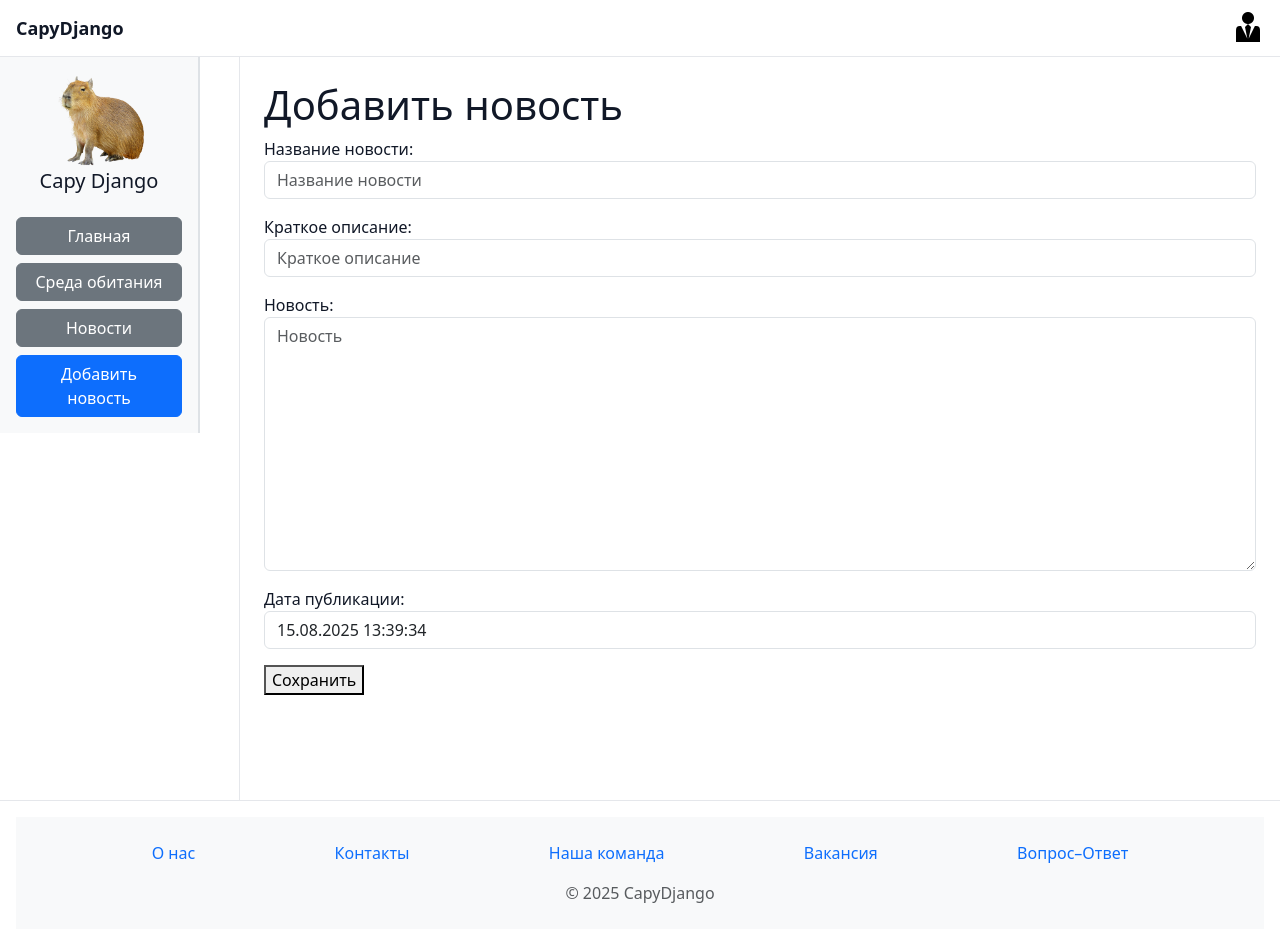
After one commit to SergeyTatarintcev/Dj_lessons, a Django app: page /news/create_news/ in a window 1280 px wide. The commit adds this page. Run offline with Django 5.2, Linux system fonts and the light colour scheme; a user stored in the database is signed in.

Commit message:
Вроде доделал

```diff
--- a/zerocod/main/templates/main/layout.html
+++ b/zerocod/main/templates/main/layout.html
@@ -5,26 +5,106 @@
   <meta charset="utf-8">
   <meta name="viewport" content="width=device-width, initial-scale=1">
   <title>{% block title %}CapyDjango{% endblock %}</title>
-  <link
-    href="https://cdn.jsdelivr.net/npm/bootstrap@5.3.2/dist/css/bootstrap.min.css"
-    rel="stylesheet" crossorigin="anonymous">
+
+  {# Бутстрап можно оставить подключённым — но мы его здесь не используем #}
+  <link href="https://cdn.jsdelivr.net/npm/bootstrap@5.3.2/dist/css/bootstrap.min.css"
+        rel="stylesheet" crossorigin="anonymous">
+
+  <style>
+    :root {
+      --border:#e5e7eb;
+      --bg:#ffffff;
+      --text:#111827;
+      --muted:#6b7280;
+      --brand:#2563eb;
+
+      .inline-logout { display:inline; margin:0; }
+      .linklike {
+          background:none; border:0; padding:0;
+          color:#2563eb; text-decoration:underline;
+          cursor:pointer; font:inherit;
+      }
+      .linklike:hover { opacity:.8; }
+
+    }
+    html, body { height:100%; }
+    body.page { margin:0; background:var(--bg); color:var(--text); }
+
+    /* Шапка */
+    .site-header {
+      position:sticky; top:0; z-index:10;
+      display:flex; align-items:center; gap:16px;
+      padding:12px 16px; border-bottom:1px solid var(--border);
+      background:var(--bg);
+    }
+    .brand {
+      font-weight:700; font-size:18px; text-decoration:none; color:var(--text);
+    }
+    .header-spacer { flex:1; }
+    .avatar-link { display:inline-block; line-height:0; }
+    .avatar {
+      height:32px; width:32px; object-fit:cover; border-radius:8px;
+      transition: transform .15s ease, box-shadow .15s ease, opacity .15s ease;
+    }
+    .avatar-link:hover .avatar { transform: translateY(-1px); box-shadow:0 2px 10px rgba(0,0,0,.08); }
+    .avatar--guest { opacity:.9; }
+
+    /* Основная зона: слева навигация, справа контент */
+    .page-main { display:flex; min-height:calc(100vh - 57px); } /* 57px ≈ высота шапки */
+    .side {
+      width:240px; border-right:1px solid var(--border); background:var(--bg);
+    }
+    .content {
+      flex:1; padding:24px; min-width:0;
+    }
+
+    /* Футер */
+    .site-footer {
+      border-top:1px solid var(--border);
+      padding:16px; text-align:center; color:var(--muted);
+      background:var(--bg);
+    }
+
+    /* Адаптив */
+    @media (max-width: 900px) {
+      .page-main { flex-direction:column; }
+      .side { width:100%; border-right:0; border-bottom:1px solid var(--border); }
+    }
+  </style>
 </head>
-<body>
+<body class="page">
 
-  <body class="d-flex flex-column" style="min-height: 100vh;">
-  {# Верхняя часть: навигация + контент #}
-  <div class="d-flex flex-fill">
-    {% include "main/nav.html" %}
-    <main class="flex-fill p-4">
+  <header class="site-header">
+    <a class="brand" href="{% url 'main:home' %}">CapyDjango</a>
+    <div class="header-spacer"></div>
+
+    {# Иконка кабинет / логин #}
+    {% if request.user.is_authenticated %}
+      <a class="avatar-link" href="{% url 'cabinet' %}" title="Кабинет">
+        <img class="avatar" src="{% static 'main/img/p_25.png' %}" alt="Кабинет">
+      </a>
+    {% else %}
+      <a class="avatar-link" href="{% url 'login' %}?next={{ request.get_full_path|urlencode }}" title="Войти">
+        <img class="avatar avatar--guest" src="{% static 'main/img/p_25.png' %}" alt="Войти">
+      </a>
+    {% endif %}
+  </header>
+
+  <div class="page-main">
+    <aside class="side">
+      {% include "main/nav.html" %}
+    </aside>
+
+    <main class="content">
       {% block content %}{% endblock %}
     </main>
   </div>
 
-  {# Футер «прилипнет» к низу, если контента мало #}
-  {% include 'main/footer.html' %}
+  <footer class="site-footer">
+    {% include 'main/footer.html' %}
+  </footer>
 
-  <script
-    src="https://cdn.jsdelivr.net/npm/bootstrap@5.3.2/dist/js/bootstrap.bundle.min.js"
-    crossorigin="anonymous"></script>
+  <script src="https://cdn.jsdelivr.net/npm/bootstrap@5.3.2/dist/js/bootstrap.bundle.min.js"
+          crossorigin="anonymous"></script>
 </body>
 </html>
--- a/zerocod/main/templates/main/nav.html
+++ b/zerocod/main/templates/main/nav.html
@@ -37,5 +37,12 @@
     >
       Новости
     </a>
+    <a
+      href="{% url 'news:add_news' %}"
+      class="btn {% if request.resolver_match.url_name == 'add_news' %}btn-primary{% else %}btn-secondary{% endif %}"
+      role="button"
+    >
+      Добавить новость
+    </a>
   </nav>
 </aside>
--- a/zerocod/news/admin.py
+++ b/zerocod/news/admin.py
@@ -3,7 +3,7 @@ from .models import News_post
 
 @admin.register(News_post)
 class NewsPostAdmin(admin.ModelAdmin):
-    list_display = ('title', 'author', 'pub_date')
-    list_filter = ('author', 'pub_date')
+    list_display = ('title', 'author', 'date')
+    list_filter = ('author', 'date')
     search_fields = ('title', 'short_description', 'text')
     autocomplete_fields = ('author',)
--- /dev/null
+++ b/zerocod/news/forms.py
@@ -0,0 +1,14 @@
+from django import forms
+from django.forms import TextInput, DateTimeInput, Textarea
+from .models import News_post
+
+class NewsForm(forms.ModelForm):
+    class Meta:
+        model = News_post
+        fields = ('title', 'short_description', 'text', 'date')
+        widgets = {
+            'title': TextInput(attrs={'class': 'form-control', 'placeholder': 'Название новости'}),
+            'short_description': TextInput(attrs={'class': 'form-control', 'placeholder': 'Краткое описание'}),
+            'text': Textarea(attrs={'class': 'form-control', 'placeholder': 'Новость'}),
+            'date': DateTimeInput(attrs={'class': 'form-control', 'placeholder': 'Дата публикации'}),
+        }
--- a/zerocod/news/models.py
+++ b/zerocod/news/models.py
@@ -1,11 +1,12 @@
 from django.db import models
 from django.contrib.auth.models import User
+from django.utils import timezone
 
 class News_post(models.Model):
     title = models.CharField(max_length=200, verbose_name='Название новости')
     short_description = models.CharField(max_length=200, verbose_name='Краткое описание')
     text = models.TextField(verbose_name='Новость')
-    pub_date = models.DateTimeField(auto_now_add=True, verbose_name='Дата публикации')
+    date = models.DateTimeField(default=timezone.now, verbose_name='Дата публикации')
 
     author = models.ForeignKey(User, on_delete=models.SET_NULL, null=True, blank=True, verbose_name='Автор', related_name='news_posts')
 
@@ -13,7 +14,7 @@ class News_post(models.Model):
     class Meta:
         verbose_name = 'Новость'
         verbose_name_plural = 'Новости'
-        ordering = ['-pub_date']
+        ordering = ['-date']
 
     def __str__(self):
         return self.title  # <-- берёт текст из поля "Название новости"
--- /dev/null
+++ b/zerocod/news/templates/news/add_new_post.html
@@ -0,0 +1,16 @@
+{% extends 'main/layout.html' %}
+{% block title %}Добавить новость{% endblock %}
+
+{% block content %}
+<h1>Добавить новость</h1>
+
+{% if not request.user.is_authenticated %}
+  <p>Нужно <a href="{% url 'login' %}?next={% url 'news:add_news' %}">войти</a>, чтобы добавить новость.</p>
+{% else %}
+  <form method="post" class="form">
+    {% csrf_token %}
+    {{ form.as_p }}
+    <button type="submit">Сохранить</button>
+  </form>
+{% endif %}
+{% endblock %}
--- a/zerocod/news/urls.py
+++ b/zerocod/news/urls.py
@@ -6,4 +6,5 @@ app_name = 'news'
 
 urlpatterns = [
     path('', views.home,    name='news_home'),
+    path('create_news/', views.create_news, name='add_news'),
 ]
--- a/zerocod/news/views.py
+++ b/zerocod/news/views.py
@@ -1,6 +1,21 @@
-from django.shortcuts import render
+from django.shortcuts import render, redirect
+from django.contrib.auth.decorators import login_required
 from .models import News_post
+from .forms import NewsForm
 
 def home(request):
     items = News_post.objects.all()
     return render(request, 'news/news.html', {'news': items, 'caption': 'CapyDjango'})
+
+@login_required
+def create_news(request):
+    if request.method == 'POST':
+        form = NewsForm(request.POST)
+        if form.is_valid():
+            obj = form.save(commit=False)
+            obj.author = request.user  # автор = текущий пользователь
+            obj.save()
+            return redirect('news:news_home')
+    else:
+        form = NewsForm()
+    return render(request, 'news/add_new_post.html', {'form': form})
--- a/zerocod/zerocod/settings.py
+++ b/zerocod/zerocod/settings.py
@@ -106,7 +106,7 @@ AUTH_PASSWORD_VALIDATORS = [
 
 LANGUAGE_CODE = 'ru'
 
-TIME_ZONE = 'UTC'
+TIME_ZONE = 'Europe/Moscow'
 
 USE_I18N = True
 
@@ -126,3 +126,7 @@ DEFAULT_AUTO_FIELD = 'django.db.models.BigAutoField'
 STATICFILES_DIRS = [
     BASE_DIR / "static"
 ]
+
+LOGIN_REDIRECT_URL = '/cabinet/'      # куда кидать после логина
+LOGOUT_REDIRECT_URL = '/'             # куда кидать после выхода
+LOGIN_URL = '/login/'                 # если не залогинен и полез в кабинет
--- a/zerocod/zerocod/urls.py
+++ b/zerocod/zerocod/urls.py
@@ -3,9 +3,16 @@ from django.conf.urls.static import static
 
 from django.contrib import admin
 from django.urls import path, include
+from django.contrib.auth import views as auth_views
+from main import views as main_views
 
 urlpatterns = [
     path('admin/', admin.site.urls),
     path('', include('main.urls')),
     path('news/', include('news.urls')),
+
+    path('login/',  auth_views.LoginView.as_view(template_name='auth/login.html'), name='login'),
+    path('logout/', auth_views.LogoutView.as_view(), name='logout'),
+    path('cabinet/', main_views.cabinet, name='cabinet'),
+
 ] + static(settings.STATIC_URL, document_root=settings.STATIC_ROOT)
```
Also changed, not shown: zerocod/main/views.py (+7 -0 lines), zerocod/news/templates/auth/cabinet.html (added, +10 -0 lines), zerocod/news/templates/auth/login.html (added, +14 -0 lines), zerocod/news/templates/news/news.html (+4 -4 lines), README.md, zerocod/db.sqlite3, zerocod/main/static/main/img/p_25.png (added), zerocod/news/migrations/0001_initial.py, zerocod/news/migrations/0002_alter_news_post_options_news_post_author.py, zerocod/news/migrations/0003_alter_news_post_date.py (added).
